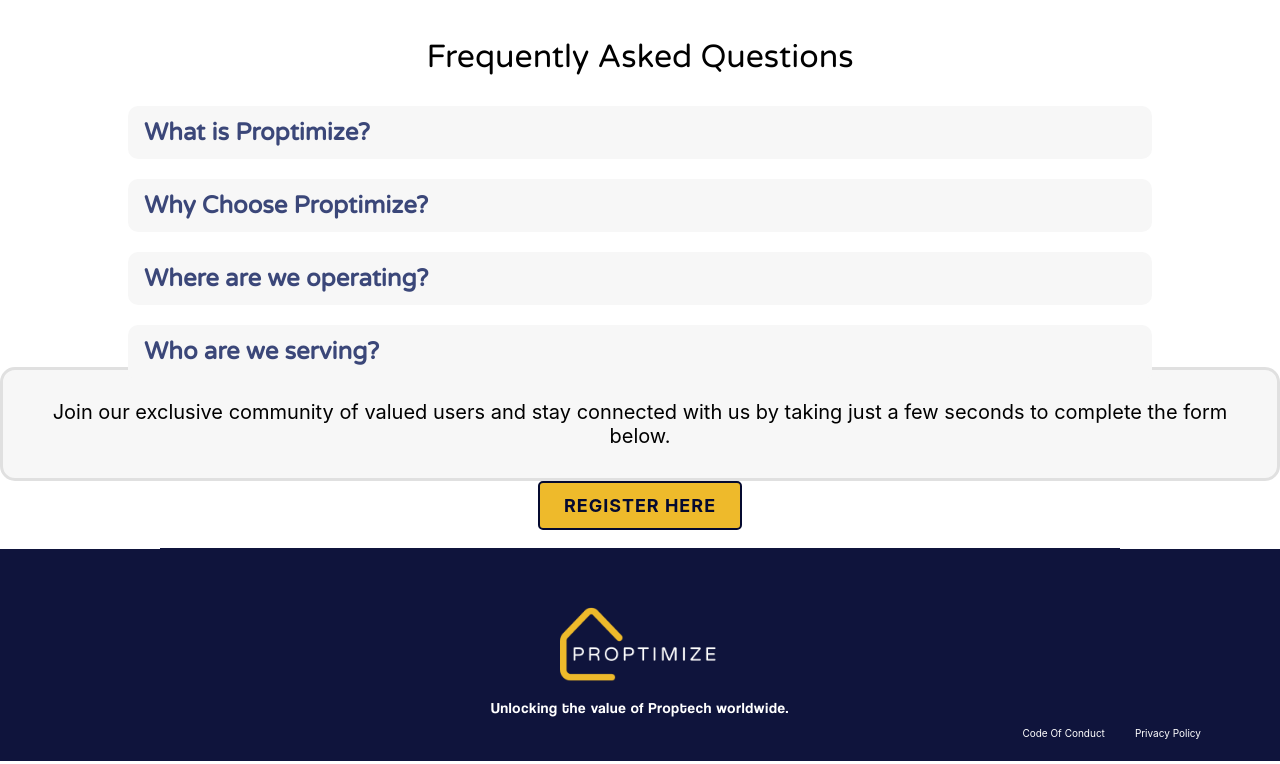
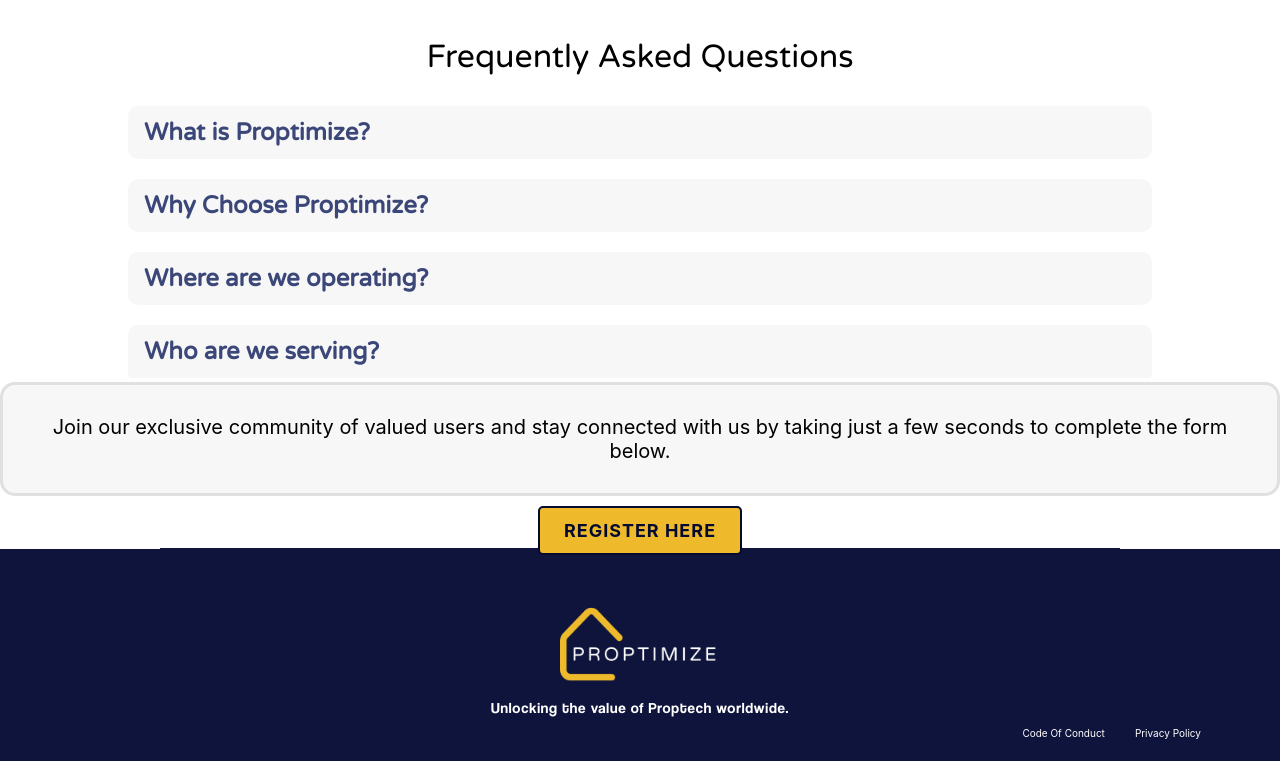
Before and after one commit to arman-dogru/proptimize-landing-page, a React (Create React App) app: page / in a window 1280 px wide. Shown: the part 2987-3751 px from the top of the page. Built offline with nearby package versions, Linux system fonts and the light colour scheme; some icons are missing.

Commit message:
changes taken back for button placement :(

```diff
--- a/src/components/Collaborators/Collaborators.css
+++ b/src/components/Collaborators/Collaborators.css
@@ -31,7 +31,6 @@
     -moz-transition: transform 0.3s; /* Firefox */
     -ms-transition: transform 0.3s; /* Internet Explorer 9 */
     -o-transition: transform 0.3s; /* Opera */
-    margin-bottom: 30px;
 }
 
 .Button:hover {
@@ -67,7 +66,7 @@
 .infoBox {
     background-color: #f7f7f7;
     padding: 30px;
-    margin-top: -10px;
+    margin-bottom: 10px;
     border: 3px solid #e0e0e0;
     border-radius: 15px;
     width: fit-content;
```
